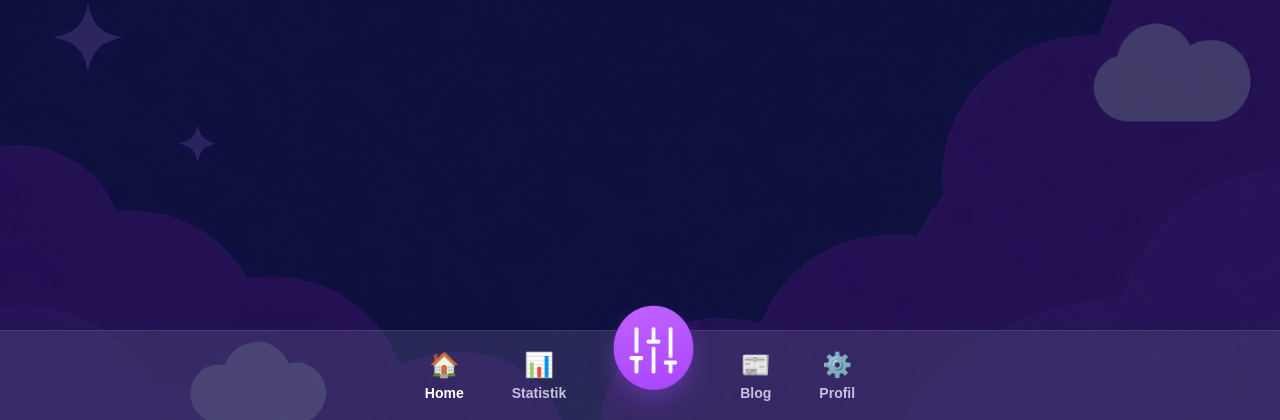
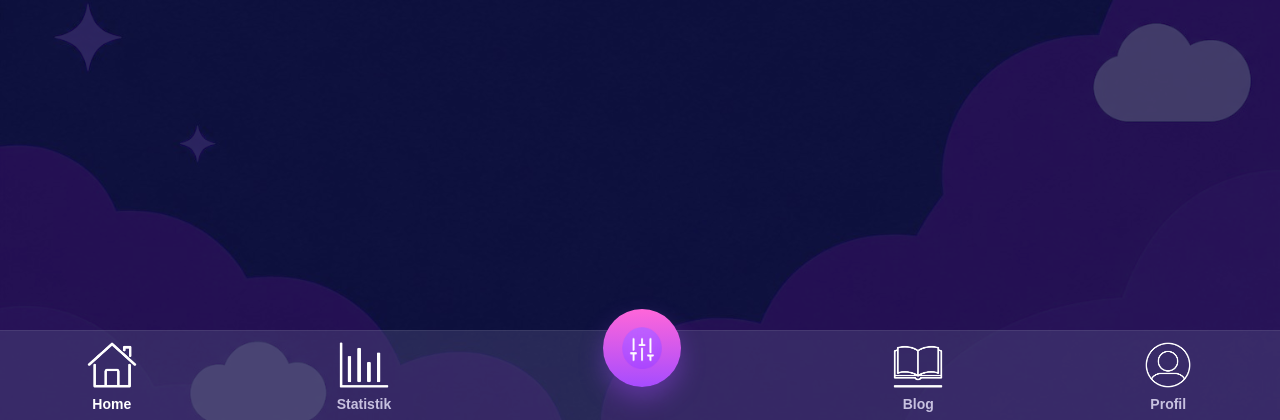
Before and after one commit to vanessalii/IM4_2026, a PHP site: page /home.html in a window 1280 px wide. Shown: the part 380-800 px from the top of the page. Run offline with PHP 8.4, Linux system fonts and the light colour scheme.

Commit message:
Home Seite / Navigation
Icons und Grundgerüst für Homeseite

```diff
--- a/css/style.css
+++ b/css/style.css
@@ -282,7 +282,9 @@ a:hover {
   flex: 1;
 }
 
-/* Untere Navigation */
+/* =========================
+   UNTERE NAVIGATION
+========================= */
 
 .bottom-nav {
   height: 90px;
@@ -290,19 +292,21 @@ a:hover {
   display: flex;
   justify-content: center;
   align-items: center;
-  gap: 48px;
+
+  gap: 200px;
 
   background: rgba(91, 87, 135, 0.35);
 
   border-top: 1px solid rgba(255, 255, 255, 0.08);
 }
 
-/* Navigation */
+/* Navigationselemente */
 
 .nav-item {
   display: flex;
   flex-direction: column;
   align-items: center;
+
   gap: 6px;
 
   color: #c7c1df;
@@ -310,25 +314,36 @@ a:hover {
   text-decoration: none;
 
   font-size: 14px;
+  font-weight: 600;
 }
 
-.nav-item span {
-  font-size: 24px;
-}
+/* Aktiver Bereich */
 
 .nav-item.aktiv {
   color: white;
 }
 
+/* Normale Icons */
+
+.nav-icon {
+  width: 50px;
+  height: 50px;
+
+  display: block;
+
+  object-fit: contain;
+}
 
 /* =========================
-   PERSONALSIERUNG ICON
+   PERSONALISIERUNG ICON
 ========================= */
 
 .nav-item.icon-personalisierung {
   position: relative;
 
   transform: translateY(-28px);
+
+  margin: 0 12px;
 }
 
 /* Kreis */
@@ -348,11 +363,13 @@ a:hover {
   box-shadow: 0 12px 24px rgba(166, 76, 255, 0.35);
 }
 
-/* Icon */
+/* Icon im Kreis */
 
 .icon-personalisierung-kreis img {
-  width: 90px;
-  height: 85px;
+  width: 42px;
+  height: 42px;
+
+  display: block;
 
   object-fit: contain;
 }
--- a/home.html
+++ b/home.html
@@ -41,12 +41,20 @@
   <nav class="bottom-nav">
 
     <a class="nav-item aktiv" href="#">
-      <span>🏠</span>
-      <p>Home</p>
-    </a>
+  <img
+    class="nav-icon"
+    src="bilder/icon_home.png"
+    alt="Home"
+  >
+  <p>Home</p>
+</a>
 
     <a class="nav-item" href="#">
-      <span>📊</span>
+      <img
+        class="nav-icon"
+        src="bilder/icon_statistik.png"
+        alt="Statistik"
+      >
       <p>Statistik</p>
     </a>
 
@@ -62,12 +70,20 @@
     </a>
 
     <a class="nav-item" href="#">
-      <span>📰</span>
+      <img
+        class="nav-icon"
+        src="bilder/icon_blog.png"
+        alt="Blog"
+      >
       <p>Blog</p>
     </a>
 
     <a class="nav-item" href="#">
-      <span>⚙️</span>
+      <img
+        class="nav-icon"
+        src="bilder/icon_profil.png"
+        alt="Profil"
+      >
       <p>Profil</p>
     </a>
 
```
Also changed, not shown: Bilder/Icon_Blog.png (added), Bilder/Icon_Home.png (added), Bilder/Icon_Profil.png (added), Bilder/Icon_Statistik.png (added).
